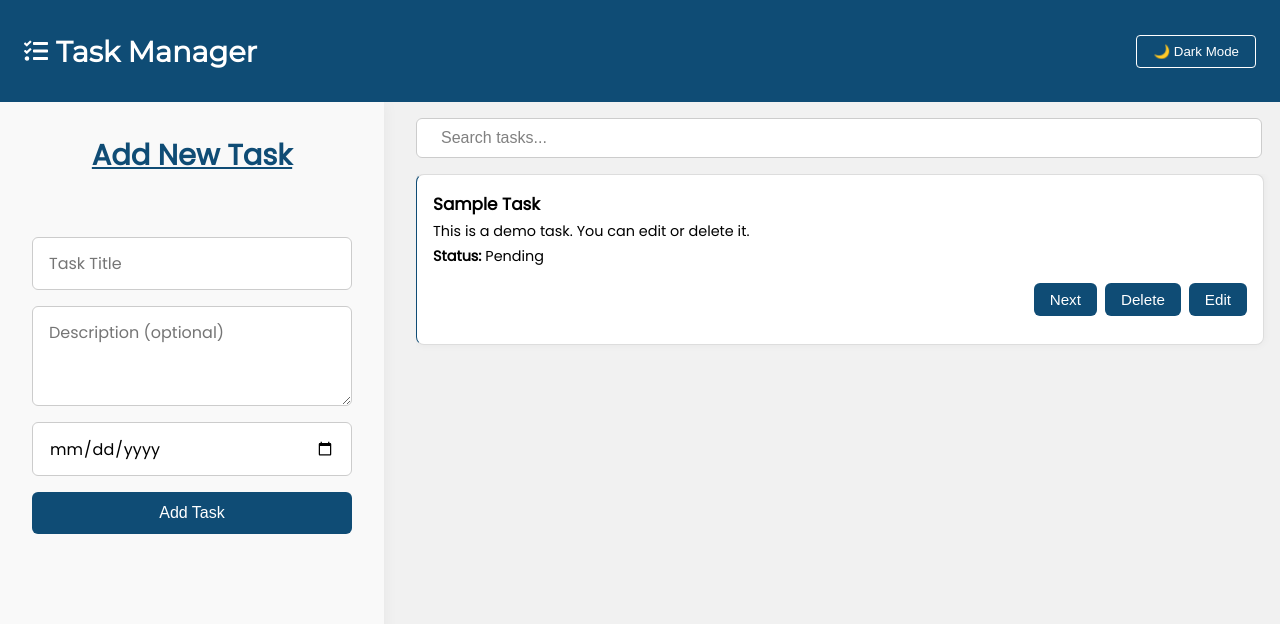
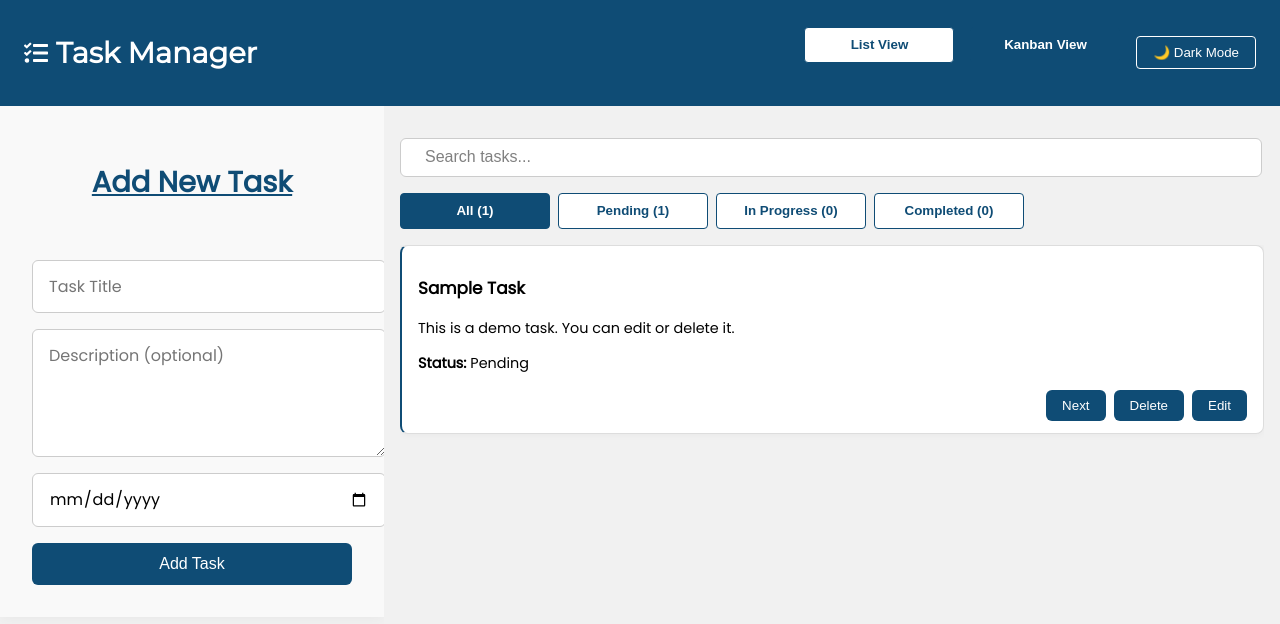
Before and after one commit to kinjalcoder2003/task-manager-app, a React (Vite) app: page / in a window 1280 px wide. Shown: the top 624 px of the page. Built offline with nearby package versions, Linux system fonts and the light colour scheme.

Commit message:
css change

```diff
--- a/src/components/Header.jsx
+++ b/src/components/Header.jsx
@@ -1,8 +1,8 @@
-
 import React from 'react';
 import { useDispatch, useSelector } from 'react-redux';
 import { FaTasks } from 'react-icons/fa';
 import { toggleDarkMode } from '../features/theme/themeSlice';
+import ViewToggle from './ViewToggle'; // ✅ Use the reusable component
 
 const Header = () => {
   const dispatch = useDispatch();
@@ -19,9 +19,12 @@ const Header = () => {
         <h1>Task Manager</h1>
       </div>
 
-      <button onClick={handleToggle} className="dark-btn">
-        {isDark ? '🌞 Light Mode' : '🌙 Dark Mode'}
-      </button>
+      <div className="header-controls">
+        <ViewToggle /> {/* ✅ ViewToggle component here */}
+        <button onClick={handleToggle} className="dark-btn">
+          {isDark ? '🌞 Light Mode' : '🌙 Dark Mode'}
+        </button>
+      </div>
     </header>
   );
 };
--- a/src/components/ViewToggle.jsx
+++ b/src/components/ViewToggle.jsx
@@ -10,13 +10,13 @@ const ViewToggle = () => {
     <div style={{ marginBottom: '1rem' }}>
       <button
         onClick={() => dispatch(setViewMode('list'))}
-        className={viewMode === 'list' ? 'filter-btn active' : 'filter-btn'}
+        className={viewMode === 'list' ? 'filter-btn' : 'filter-btn active'}
       >
         List View
       </button>
       <button
         onClick={() => dispatch(setViewMode('kanban'))}
-        className={viewMode === 'kanban' ? 'filter-btn active' : 'filter-btn'}
+        className={viewMode === 'kanban' ? 'filter-btn' : 'filter-btn active'}
         style={{ marginLeft: '1rem' }}
       >
         Kanban View
--- a/src/pages/Home.jsx
+++ b/src/pages/Home.jsx
@@ -1,102 +1,3 @@
-// import React, { useEffect } from 'react';
-// import { useSelector } from 'react-redux';
-
-// import Header from '../components/Header';
-// import TaskForm from '../components/TaskForm';
-// import FilterBar from '../components/FilterBar';
-// import TaskList from '../components/TaskList';
-// import TaskStats from '../components/TaskStats';
-// import SearchBar from '../components/SearchBar';
-// import ViewToggle from '../components/ViewToggle';
-// import KanbanBoard from '../components/KanbanBoard';
-
-// const Home = () => {
-//   const isDark = useSelector((state) => state.theme.darkMode);
-//   const viewMode = useSelector((state) => state.task.viewMode);
-
-//   useEffect(() => {
-//     document.body.classList.toggle('dark', isDark);
-//   }, [isDark]);
-
-//   return (
-//     <div className="container">
-//       <Header />
-//       <div className="task-layout">
-//         {/* Fixed Left Form Panel */}
-//         <div className="left-panel">
-//           <TaskForm />
-//         </div>
-
-//         {/* Right Side Content */}
-//         <div className="right-panel">
-//           {/* Sticky Controls */}
-//           <div className="task-toolbar">
-//             <ViewToggle />
-//             <SearchBar />
-//             {viewMode === 'list' && <FilterBar />}
-//           </div>
-
-//           {/* Scrollable Content Area */}
-//           <div className="task-scrollable">
-//             {viewMode === 'list' ? <TaskList /> : <KanbanBoard />}
-//             <TaskStats />
-//           </div>
-//         </div>
-//       </div>
-//     </div>
-//   );
-// };
-
-// export default Home;
-
-
-// // import React, { useEffect } from 'react';
-// // import { useSelector } from 'react-redux';
-
-// // import Header from '../components/Header';
-// // import TaskForm from '../components/TaskForm';
-// // import FilterBar from '../components/FilterBar';
-// // import TaskList from '../components/TaskList';
-// // import TaskStats from '../components/TaskStats';
-// // import SearchBar from '../components/SearchBar';
-// // import ViewToggle from '../components/ViewToggle';
-// // import KanbanBoard from '../components/KanbanBoard';
-// // import SortBar from '../components/SortBar';
-
-// // const Home = () => {
-// //   const isDark = useSelector((state) => state.theme.darkMode);
-// //   const viewMode = useSelector((state) => state.task.viewMode);
-
-// //   useEffect(() => {
-// //     document.body.classList.toggle('dark', isDark);
-// //   }, [isDark]);
-
-// //   return (
-// //     <div className="home-container">
-// //       <Header />
-// //       <div className="add-task-wrapper">
-// //         <TaskForm />
-// //       </div>
-
-// //       <div className="toolbar-row">
-// //         <ViewToggle />
-// //         <SearchBar />
-// //         <SortBar />
-// //       </div>
-
-// //       <TaskStats />
-
-// //       {viewMode === 'list' && <FilterBar />}
-
-// //       <div className="task-view">
-// //         {viewMode === 'list' ? <TaskList /> : <KanbanBoard />}
-// //       </div>
-// //     </div>
-// //   );
-// // };
-
-// // export default Home;
-
 import React, { useEffect } from 'react';
 import { useSelector } from 'react-redux';
 
@@ -109,6 +10,7 @@ import SearchBar from '../components/SearchBar';
 
 const Home = () => {
   const isDark = useSelector((state) => state.theme.darkMode);
+  const viewMode = useSelector((state) => state.task.viewMode); // ✅ track viewMode
 
   useEffect(() => {
     document.body.classList.toggle('dark', isDark);
@@ -119,24 +21,22 @@ const Home = () => {
       <Header />
 
       <div className="task-layout">
-        {/* Left Panel - Add Task Form */}
+        {/* Left Panel */}
         <div className="left-panel">
           <TaskForm />
         </div>
 
-        {/* Right Panel - All Content */}
+        {/* Right Panel */}
         <div className="right-panel">
           <div className="task-toolbar">
             <SearchBar />
-            {/* <div className='line'></div> */}
           </div>
 
+          {/* Optional filter bar only in list mode */}
+          {viewMode === 'list' && <FilterBar />}
+
           <div className="task-scrollable">
-            <div className="filter-stats-row">
-              {/* <FilterBar /> */}
-            </div>
-            {/* <KanbanBoard/> */}
-            <TaskList />
+            {viewMode === 'list' ? <TaskList /> : <KanbanBoard />}
           </div>
         </div>
       </div>
--- a/src/styles/main.css
+++ b/src/styles/main.css
@@ -12,78 +12,62 @@ body {
   overflow: hidden;
 }
 
-/* Container */
 .container {
-  width: 100%;
   max-width: 1280px;
   margin: 0 auto;
-  padding:  0;
+  padding: 0;
   box-sizing: border-box;
   height: 100vh;
   display: flex;
   flex-direction: column;
 }
 
-/* Layout Wrapper */
+/* ===== Layout ===== */
 .task-layout {
   display: flex;
-  flex-direction: column;
-  gap: 2rem;
   flex: 1;
+  height: calc(100vh - 100px);
   overflow: hidden;
-  height: calc(100vh - 100px);
 }
 
 .left-panel {
-  width: 100%;
-  position: relative;
-  z-index: 10;
+  width: 30%;
+  min-width: 250px;
+  height: 100%;
+  position: sticky;
+  top: 100px;
+  overflow-y: auto;
 }
 
 .right-panel {
-  width: 100%;
-  /* max-height: calc(100vh - 120px); */
-  overflow-y: unset;
+  width: 70%;
+  padding: 1rem;
+  overflow-y: auto;
   overflow-x: hidden;
-  padding-right: 0.5rem;
   display: flex;
   flex-direction: column;
   flex: 1;
-  margin-top: 1rem;
-
 }
 
-@media (min-width: 768px) {
-  .task-layout {
-    flex-direction: row;
-  }
-
-  .left-panel {
-    width: 30%;
-    min-width: 0;
-    position: sticky;
-    top: 100px;
-  }
-
-  .right-panel {
-    width: 70%;
-  }
+.task-scrollable {
+  flex: 1;
+  overflow-y: auto;
 }
 
-/* Header */
+/* ===== Header ===== */
 .app-header {
   background-color: #0F4C75;
   color: white;
-  padding: 0.9rem 1.5rem;
+  padding: 1rem 1.5rem;
   display: flex;
   justify-content: space-between;
   align-items: center;
-  /* margin-bottom: 1rem; */
+  flex-wrap: wrap;
+  font-family: 'Montserrat', sans-serif;
+  font-size: 0.9rem;
   position: sticky;
   top: 0;
   z-index: 999;
-  font-family: 'Montserrat', sans-serif;
-  font-size: 0.9rem;
 }
 
 .logo {
@@ -96,7 +80,35 @@ body {
   font-size: 1.5rem;
 }
 
-/* Dark mode toggle button */
+.header-controls {
+  display: flex;
+  align-items: center;
+  gap: 1rem;
+  flex-wrap: wrap;
+}
+
+.view-toggle-buttons .filter-btn {
+  padding: 0.5rem 1rem;
+  border-radius: 6px;
+  border: 1px solid #fff;
+  background-color: #0F4C75;
+  color: white;
+  font-weight: 500;
+  cursor: pointer;
+  transition: all 0.3s ease;
+}
+
+.view-toggle-buttons .filter-btn:hover {
+  background-color: #3282B8;
+}
+
+.view-toggle-buttons .filter-btn.active {
+  background-color: white;
+  color: #0F4C75;
+  border: 1px solid #0F4C75;
+}
+
+/* ===== Dark Mode Toggle ===== */
 .dark-btn {
   background-color: transparent;
   border: 1px solid white;
@@ -110,129 +122,23 @@ body {
   background-color: rgba(255, 255, 255, 0.2);
 }
 
-/* Global dark mode styles */
-body.dark {
-  background-color: #121212;
-  color: #f1f1f1;
-}
-
-/*  General containers and cards */
-body.dark .container,
-body.dark .task-layout,
-body.dark .left-panel,
-body.dark .right-panel {
-  background-color: #1a1a1a;
-  color: #f1f1f1;
-}
-
-/* Header */
-body.dark .app-header {
-  background-color: #1f1f1f;
-  color: #f1f1f1;
-  border-bottom: 1px solid #333;
-}
-
-/*  Task Form */
-body.dark .task-form {
-  background: #1f1f1f;
-  color: #f1f1f1;
-  box-shadow: 0 0 15px rgba(255, 255, 255, 0.05);
-}
-
-
-
-body.dark .task-form .title {
-  color: #f1f1f1;
-}
-
-
-body.dark .task-form input,
-body.dark .task-form textarea,
-body.dark .task-form input[type="date"] {
-  background-color: #2a2a2a;
-  color: #f1f1f1;
-  border: 1px solid #444;
-}
-
-
-
-body.dark .task-form input::placeholder,
-body.dark .task-form textarea::placeholder {
-  color: #aaa;
-}
-
-/*  Task Cards */
-body.dark .task-card {
-  background-color: #242424;
-  border: 1px solid #444;
-  border-left: 3px solid #3282B8;
-  color: #f1f1f1;
-}
-
-/*  Search Input */
-body.dark .search-input {
-  background-color: #2a2a2a;
-  color: white;
-  border: 1px solid #444;
-}
-
-/*  Filter buttons */
-body.dark .filter-btn {
-  background-color: #2b2b2b;
-  color: #f1f1f1;
-  border: 1px solid #555;
-}
-
-body.dark .filter-btn.active {
-  background-color: #3282B8;
-  color: white;
-}
-
-/* 8. Buttons */
-body.dark .task-actions button,
-body.dark .task-form button,
-body.dark .modal button {
-  background-color: #3282B8;
-  color: white;
-  border: none;
-}
-
-body.dark .task-actions button:hover,
-body.dark .task-form button:hover,
-body.dark .modal button:hover {
-  background-color: #0F4C75;
-}
-
-/* 9. Modal */
-body.dark .modal {
-  background-color: #1f1f1f;
-  color: #f1f1f1;
-  box-shadow: 0 0 20px rgba(255,255,255,0.1);
-}
-
-
-/* Task Form */
+/* ===== Task Form ===== */
 .task-form {
   background: #f9f9f9;
   padding: 2rem;
-  /* border-radius: 10px; */
   display: flex;
   flex-direction: column;
   gap: 1rem;
-  height: calc(100vh - 168px);
+  max-height: calc(100vh - 120px);
   overflow-y: auto;
   overflow-x: hidden;
   box-shadow: 0 0 15px rgba(0, 0, 0, 0.05);
+  position: relative;
+  z-index: 1;
 }
 
-.line{
-  padding: 2px;
-  color: #888;
-  width: 100%;
-}
 .task-form .title {
   text-align: center;
-  margin-top: 0;
   font-size: 1.8rem;
   font-weight: 600;
   color: #0F4C75;
@@ -245,16 +151,14 @@ body.dark .modal {
   border: 1px solid #ccc;
   border-radius: 6px;
   font-size: 1rem;
+  font-family: 'Poppins', sans-serif;
   width: 100%;
-  box-sizing: border-box;
-  font-family: 'Poppins', sans-serif;
 }
 
 .task-form textarea {
   min-height: 100px;
   resize: vertical;
 }
-
 
 .task-form button {
   padding: 0.75rem;
@@ -268,60 +172,35 @@ body.dark .modal {
   transition: background-color 0.3s ease;
 }
 
-
 .task-form button:hover {
   background-color: #3282B8;
 }
 
+.task-toolbar {
+  margin-top: 1rem;
+}
 
-
-/* Task List */
+/* ===== Task List ===== */
 .task-list {
   display: flex;
   flex-direction: column;
   gap: 1rem;
+  overflow-y: auto;
   padding-bottom: 1rem;
-  padding-right: 0.5rem;
-  height: 100%;
-  max-height: calc(100vh - 280px);
-  overflow-y: auto;
-  padding-right: 0.5rem;
   font-size: 0.9rem;
 }
 
-/* Task Card */
 .task-card {
   background: white;
   border: 1px solid #ddd;
-  border-left: 1.5px solid #0F4C75;
+  border-left: 2px solid #0F4C75;
   border-radius: 8px;
   padding: 0.75rem 1rem;
-  margin-bottom: 0.75rem;
-  font-size: 0.90rem;
-   box-shadow: 0 0 8px rgba(0, 0, 0, 0.05);
+  font-size: 0.9rem;
+  box-shadow: 0 0 8px rgba(0, 0, 0, 0.05);
+  transition: transform 0.2s ease;
   cursor: grab;
-  transition: transform 0.2s ease, box-shadow 0.2s ease;
 }
-
-.task-card:active {
-  cursor: grabbing;
-}
-.task-card h3,
-.task-card p {
-  margin: 0.25rem 0;
-}
-.task-actions button {
-  padding: 0.4rem 0.6rem;
-  font-size: 0.95rem;
-
-}
-
-
-.task-actions {
-  justify-content: flex-end;
-  gap: 0.5rem;
-}
-
 
 .task-actions {
   display: flex;
@@ -329,47 +208,41 @@ body.dark .modal {
   gap: 0.5rem;
   margin-top: 1rem;
   flex-wrap: wrap;
-  margin-bottom: 1rem;
-
 }
 
 .task-actions button {
-  padding: 0.5rem 1rem;
+  background-color: #0F4C75;
+  color: white;
   border: none;
   border-radius: 6px;
-  background-color: #0F4C75;
-  color: white;
+  padding: 0.5rem 1rem;
   cursor: pointer;
-
 }
 
 .task-actions button:hover {
   background-color: #3282B8;
 }
 
-/* Search input */
+/* ===== Search Bar ===== */
 .search-input {
-  width: 93%;
+  width: 94%;
   padding: 0.6rem 1.5rem;
   font-size: 1rem;
   border: 1px solid #ccc;
   background-color: white;
   border-radius: 6px;
   margin-bottom: 1rem;
-  outline: none;
-  margin-right: 0;
-  transition: border-color 0.3s ease, box-shadow 0.3s ease;
 }
 
 .search-input::placeholder {
   color: grey;
 }
 
-/* Filter Bar */
+/* ===== Filter Bar ===== */
 .filter-bar {
   display: flex;
+  flex-wrap: wrap;
   gap: 0.5rem;
-  flex-wrap: wrap;
   margin-bottom: 1rem;
 }
 
@@ -383,7 +256,6 @@ body.dark .modal {
   cursor: pointer;
   font-weight: bold;
   text-align: center;
-  /* white-space: nowrap; */
 }
 
 .filter-btn.active {
@@ -396,8 +268,7 @@ body.dark .modal {
   color: white;
 }
 
-
-/* Edit Task Modal */
+/* ===== Modal ===== */
 .modal-backdrop {
   position: fixed;
   top: 0;
@@ -420,47 +291,71 @@ body.dark .modal {
   box-shadow: 0 0 20px rgba(0,0,0,0.3);
 }
 
-.modal form {
-  display: flex;
-  flex-direction: column;
-  gap: 1rem;
+/* ===== Dark Mode Styles ===== */
+body.dark {
+  background-color: #121212;
+  color: #f1f1f1;
 }
 
-.modal button {
-  padding: 0.5rem 1rem;
-  border: none;
-  border-radius: 6px;
-  background-color: #0F4C75;
-  color: white;
-  cursor: pointer;
+body.dark .app-header,
+body.dark .task-form,
+body.dark .modal {
+  background-color: #1f1f1f;
+  color: #f1f1f1;
 }
 
-.modal button[type="button"] {
-  background-color: #888;
+body.dark .task-card {
+  background-color: #242424;
+  border: 1px solid #444;
+  border-left: 3px solid #3282B8;
 }
 
+/* ===== Media Queries ===== */
 
-/* body.dark .kanban-column {
-  background-color: #1f1f1f;
-  color: #f1f1f1;
-  border: 1px solid #444;
-} */
+/* Tablet */
+@media (max-width: 1024px) {
+  .task-layout {
+    flex-direction: column;
+    height: auto;
+  }
 
+  .left-panel,
+  .right-panel {
+    width: 100%;
+    position: relative;
+    height: auto;
+  }
 
-
-
-/*s media query  for responsive ui ke liye */
-
-@media (max-width: 1024px) {
   .container {
     padding: 0 1rem;
   }
 
   .app-header {
-    padding: 0.8rem 1rem;
     flex-direction: column;
     align-items: flex-start;
     gap: 0.5rem;
+  }
+
+  .task-form {
+    padding: 1rem;
+    margin-bottom: 5rem;
+  }
+  .task-toolbar {
+    margin-top: 1rem;
+  }
+
+  .search-input {
+    width: 85%;
+  }
+  .filter-btn{
+    flex-wrap: wrap;
+  }
+}
+
+/* Mobile */
+@media (max-width: 576px) {
+  .container {
+    padding: 0 0.75rem;
   }
 
   .task-card {
@@ -468,53 +363,30 @@ body.dark .modal {
     font-size: 0.85rem;
   }
 
-  .task-actions {
-    justify-content: flex-end;
-    gap: 0.4rem;
+  .task-actions button {
+    padding: 0.4rem 0.75rem;
+    font-size: 0.8rem;
   }
 
-  .task-actions button {
-    width: 60px;
-    height: 36px;
-    font-size: 0.85rem;
-  }
-}
-
-@media (max-width: 576px) {
-  .container {
-    padding: 0 0.75rem;
-  }
-
-  .task-card {
-    padding: 0.5rem 0.75rem;
-    font-size: 0.8rem;
+  .app-header {
+    padding: 1rem;
+    flex-direction: column;
+    align-items: flex-start;
   }
 
   .task-form {
     padding: 1rem;
+    margin-bottom: 5rem;
   }
-
-  .task-actions {
-    flex-direction: row;
-    justify-content: flex-end;
-    gap: 0.4rem;
-  }
-
-  .task-actions button {
-    width: 60px;
-    height: 32px;
-    font-size: 0.8rem;
+  .task-toolbar {
+    margin-top: 1rem;
   }
 
   .search-input {
-    width: 90%;
-    padding: 0.5rem 1rem;
-    font-size: 0.9rem;
+    width: 85%;
+  }
+  .filter-btn{
+    flex-wrap: wrap;
   }
 
-  .app-header {
-    padding: 0.7rem 1rem;
-    flex-direction: column;
-    align-items: flex-start;
-  }
 }
```
